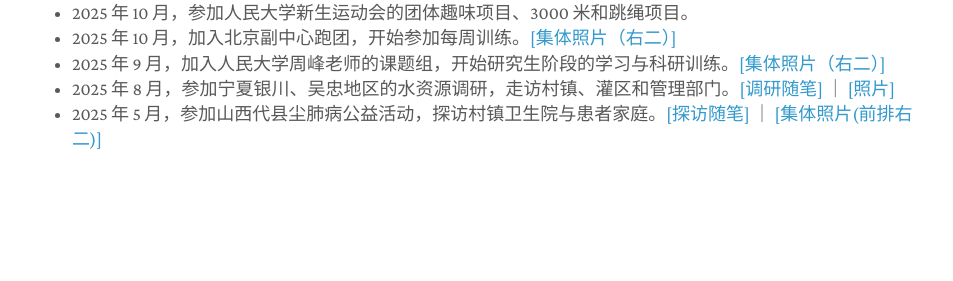
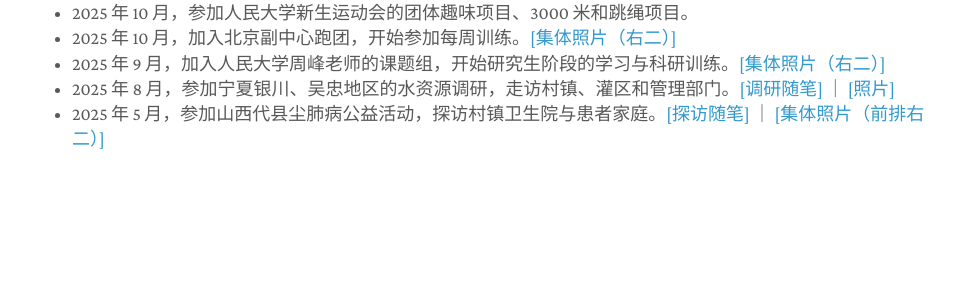
Before and after one commit to zhangming4153/zhangming4153.github.io, a Jekyll site: the page built from cn/index.md, in a window 1280 px wide. Shown: the part 1030-1311 px from the top of the page, without its empty margins (158-1111 px from the left). Built offline with Jekyll 4.4.1, drawn with Linux system fonts in a browser that asks for light colours; a style sheet for code colours, icons or effects is not loaded.

```diff
--- a/cn/index.md
+++ b/cn/index.md
@@ -25,4 +25,4 @@ title: 章明
 - 2025 年 10 月，加入北京副中心跑团，开始参加每周训练。[[集体照片（右二）]](/assets/tongz_group.png)
 - 2025 年 9 月，加入人民大学周峰老师的课题组，开始研究生阶段的学习与科研训练。[[集体照片（右二）]](/assets/people_0912.jpg)
 - 2025 年 8 月，参加宁夏银川、吴忠地区的水资源调研，走访村镇、灌区和管理部门。[[调研随笔]](/assets/Ningxia.pdf) ｜ [[照片]](/assets/alashan_202507.jpg)
-- 2025 年 5 月，参加山西代县尘肺病公益活动，探访村镇卫生院与患者家庭。[[探访随笔]](/assets/Shanxi.pdf) ｜ [[集体照片(前排右二)]](/assets/daai_202505.jpg)
+- 2025 年 5 月，参加山西代县尘肺病公益活动，探访村镇卫生院与患者家庭。[[探访随笔]](/assets/Shanxi.pdf) ｜ [[集体照片（前排右二）]](/assets/daai_202505.jpg)
```
